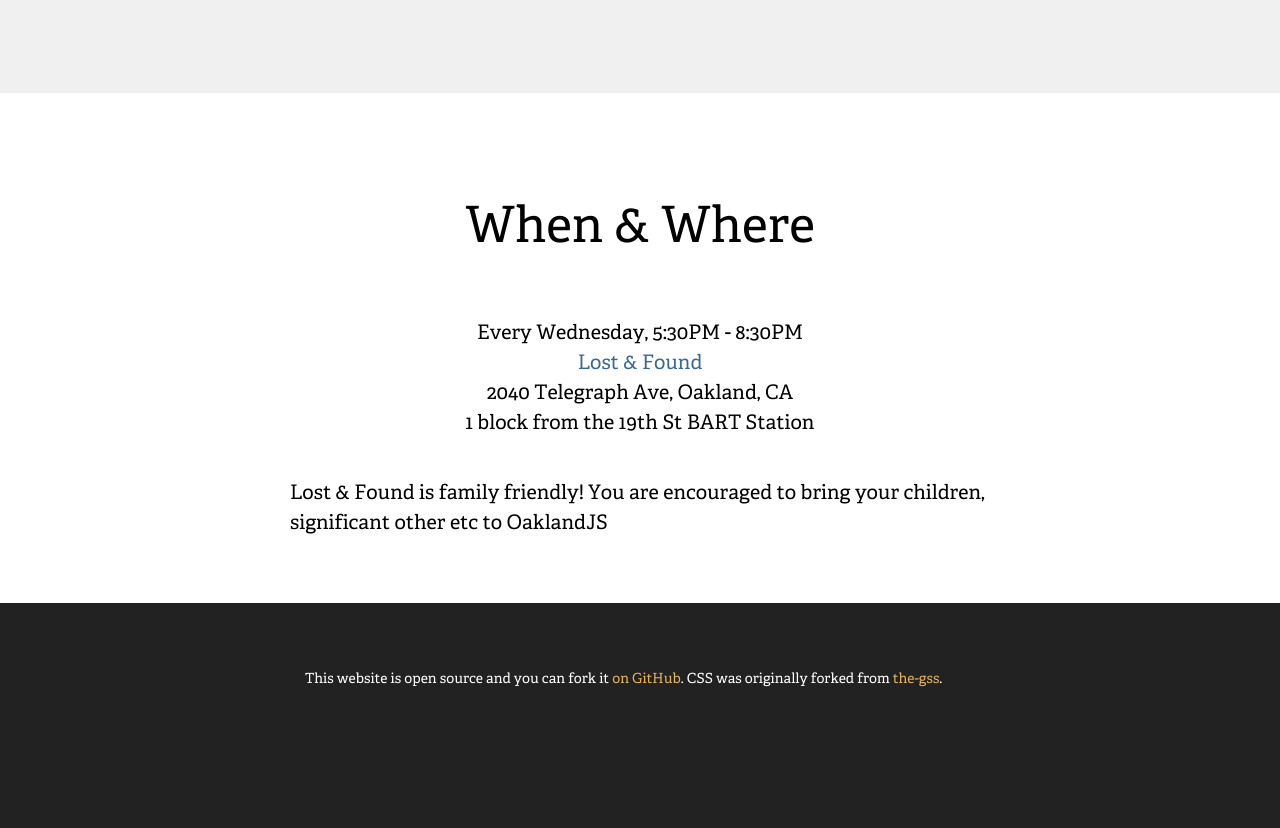
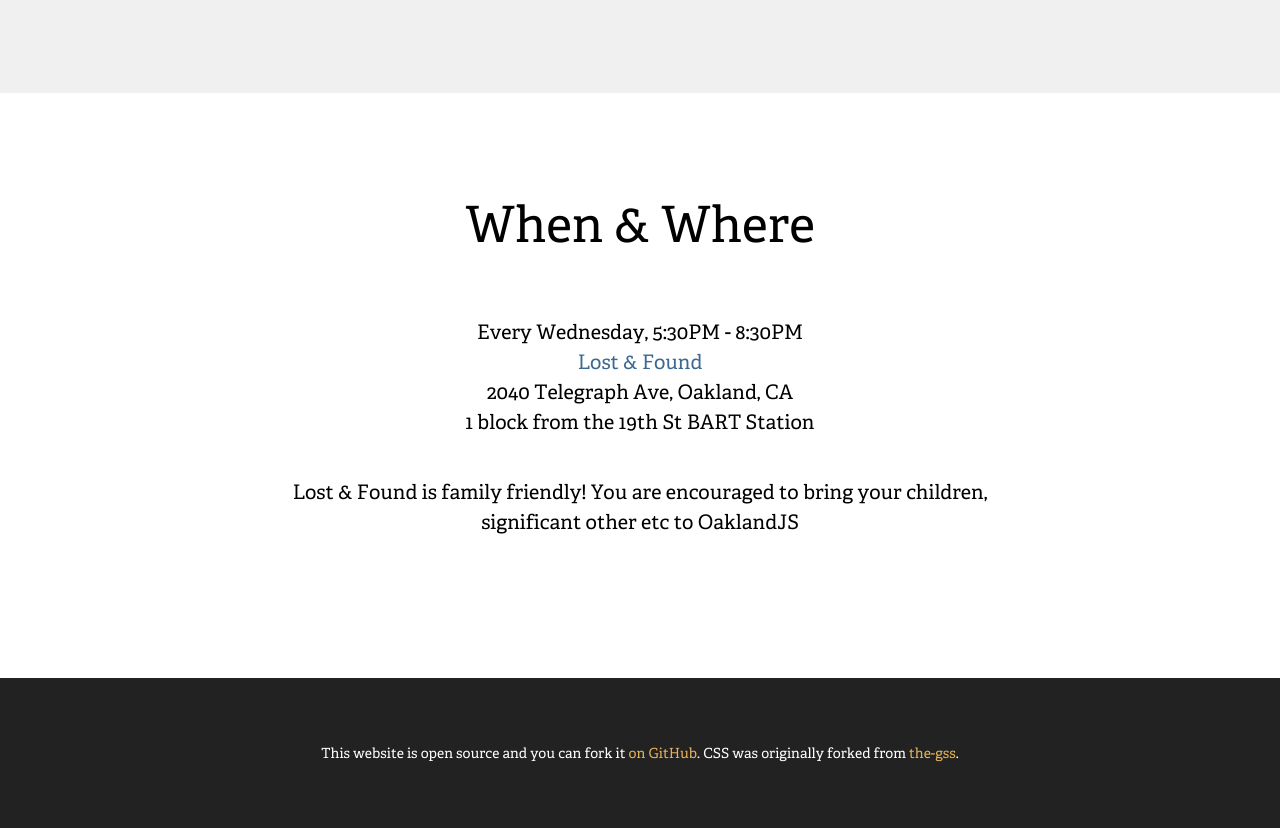
Before and after one commit to max-mapper/oaklandjs-website, a plain HTML site: page index.html in a window 1280 px wide. Shown: the part 906-1734 px from the top of the page. Drawn offline with Linux system fonts and the light colour scheme.

Commit message:
Layout changes

```diff
--- a/index.html
+++ b/index.html
@@ -27,7 +27,7 @@
 2040 Telegraph Ave, Oakland, CA
 1 block from the 19th St BART Station
 </p>
-        <p>
+        <p class="description">
           Lost & Found is family friendly! You are encouraged to bring your children, significant other etc to OaklandJS
         </p>
       </div>
--- a/style.css
+++ b/style.css
@@ -126,6 +126,9 @@
   margin: 0;
 }
 
+#footer {
+  padding: 0;
+}
 #footer .content {
   color: white;
   padding: 20px;
@@ -287,7 +290,7 @@
 
 .community { margin: 20px; }
 #bottom-section, .review-section { padding: 30px 0; }
-#middle-section h1 { margin-bottom: 15px; padding: 20px 0 10px 0; }
+#middle-section h1 { margin-bottom: 15px; padding: 0; }
 #middle-section h3 { padding: 10px 0; font-size: 25px; text-align: center; }
 #bottom-section .code { color: black; }
 
@@ -308,7 +311,10 @@
 pre { font-size: 14px; }
 iframe { width: 450px; }
 
-.content p { margin: 15px 0; }
+.content p {
+  margin: 15px 0;
+  text-align: center;
+}
 
 a:hover, button:hover { cursor: pointer; cursor: hand;}
 
@@ -355,6 +361,7 @@
   #middle-section { padding: 30px 0; }
   #middle-section h1 { padding: 35px 0 15px 0; }
   #middle-section h3 { padding: 20px 0; font-size: 30px; }
+  #middle-section p.description { padding-bottom: 35px; }
   pre { font-size: 16px; }
   .content { font-size: 16px; line-height: 24px; max-width: 600px; }
   .content p { margin-top: 25px; }
@@ -380,10 +387,11 @@
   #middle-section { padding: 50px 0; }
   #middle-section h1 { padding: 50px 0 20px 0; }
   #middle-section h3 { padding: 30px 0; font-size: 45px; }
+  #middle-section p.description { padding-bottom: 50px; }
   .content { font-size: 20px; line-height: 30px; max-width: 720px; }
   iframe { width: 720px; }
   pre { font-size: 20px; }
-  .content p { margin-top: 40px; }
+  .content p { margin: 40px 0; }
   .content iframe, .content hr { margin-bottom: 40px; }
   .subtitle { margin-bottom: 40px; }
   .community { margin: 40px; }
```
